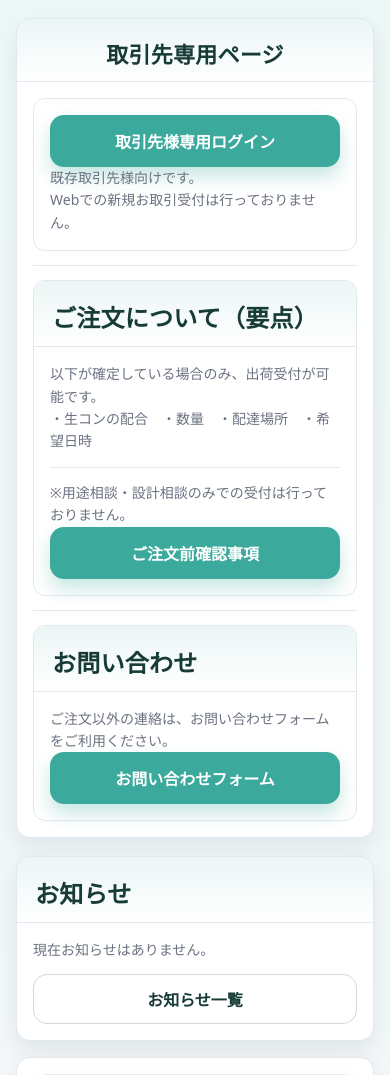
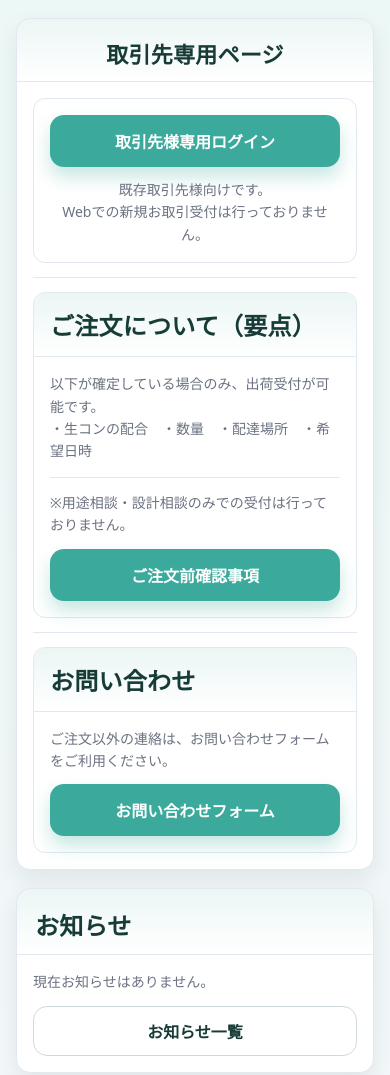
Before and after one commit to 2co2co0417/imabari-namacon-portal, a Python web app: template templates/index.html in a window 390 px wide. Shown: the part 69-1144 px from the top of the page. Run offline with Jinja, Linux system fonts and the light colour scheme; the template is opened without the code that fills it, so the values that code supplies are empty.

Commit message:
幅調整

```diff
--- a/static/css/style.css
+++ b/static/css/style.css
@@ -1038,3 +1038,30 @@ input[type="date"]{
   box-sizing: border-box;
   text-align: center;
 }
+/* 公開トップだけ左カラムの見え方を整える */
+.public-top-btn{
+  display: block;
+  width: 100%;
+  box-sizing: border-box;
+  text-align: center;
+}
+
+.public-btn-wrap{
+  margin-top: 12px;
+}
+
+.public-note{
+  margin-top: 12px;
+  text-align: center;
+}
+
+/* スマホ時、公開トップ左の内側カードの余白を少し詰める */
+@media (max-width: 768px){
+  .grid > .card .inner-card .card-b{
+    padding: 16px;
+  }
+
+  .grid > .card .inner-card .card-h{
+    padding: 14px 16px;
+  }
+}
```
